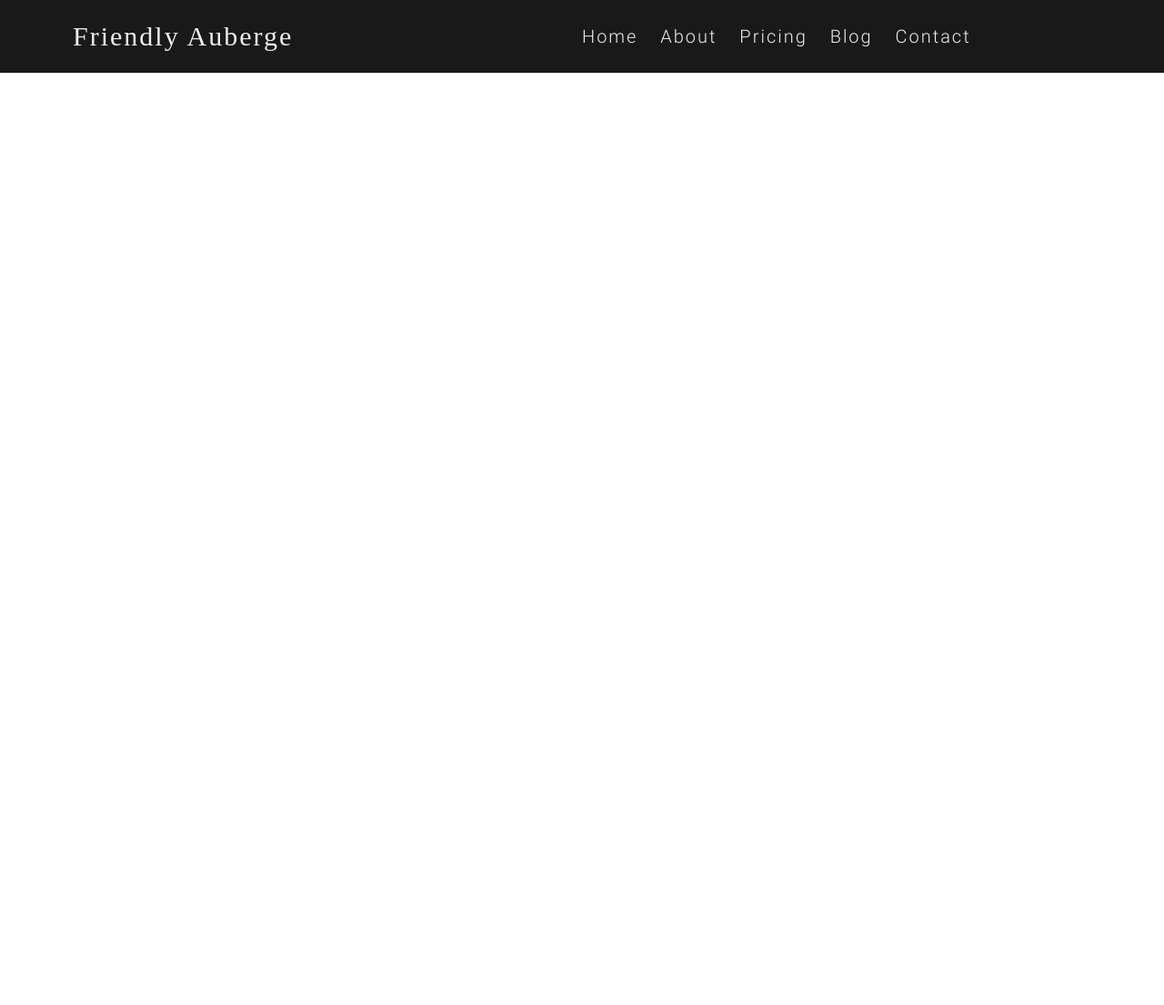
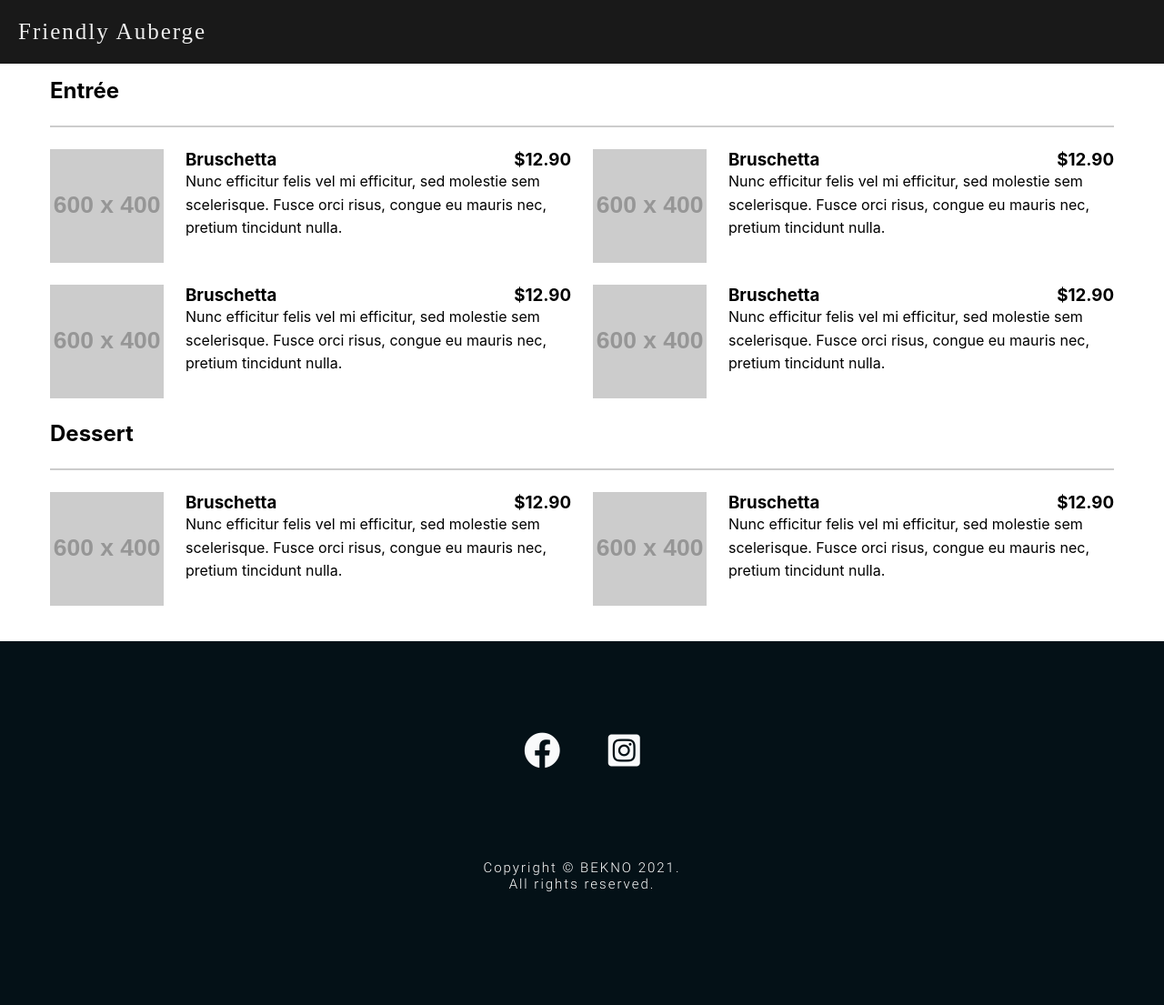
Before and after one commit to kno-be/friendly-auberge, a plain HTML site: page index.html in a window 1280 px wide. Shown: the whole page at 91% size. Before the commit the page ends 800 px from the top, so only its background shows below. Drawn offline with Linux system fonts and the light colour scheme; placeholder pictures from the web are drawn by us; a web font is replaced by a local one.

Commit message:
upd: list added

```diff
--- a/index.html
+++ b/index.html
@@ -4,12 +4,15 @@
     <meta charset="UTF-8">
     <meta http-equiv="X-UA-Compatible" content="IE=edge">
     <meta name="viewport" content="width=device-width, initial-scale=1.0">
+    <link rel="stylesheet" href="https://cdnjs.cloudflare.com/ajax/libs/font-awesome/5.13.0/css/all.min.css"/>
     <link rel="stylesheet" href="style.css">
     <link rel="stylesheet" href="./resources/css/navbar.css">
+    <link rel="stylesheet" href="./resources/css/section.css">
+    <link rel="stylesheet" href="./resources/css/footer.css">
+
     <title>Friendly Menu</title>
 </head>
 <body>
-
 <!-- Navbar -->
 <nav class="navbar">
   <div class="navbar-logo">
@@ -17,32 +20,123 @@
       Friendly Auberge
     </a>
   </div>
-      <div class="nav-list">
-          <a href="#" class="nav-link">Home</a>
-          <a href="#" class="nav-link">About</a>
-          <a href="#" class="nav-link">Pricing</a>
-          <a href="#" class="nav-link">Blog</a>
-          <a href="#" class="nav-link">Contact</a>
-      </div>
+</nav>
 
 
-    <!-- Menu -->
-    <div id="menu" class="menu">
-      <div class="line line-1"></div>
-      <div class="line line-2"></div>
-      <div class="line line-3"></div>
+<!-- Section One -->
+  <section>
+    <div class="container">
+      <div class="menu">
+        <h2 class="menu-group-heading">
+          Entrée
+        </h2>
+        <div class="menu-group">
+          <div class="menu-item">
+            <img class="menu-item-image" src="https://dummyimage.com/600x400/000/fff" alt="Bruschetta">
+            <div class="menu-item-text">
+              <h3 class="menu-item-heading">
+                <span class="menu-item-name">Bruschetta</span>
+                <span class="menu-item-price">$12.90</span>
+              </h3>
+              <p class="menu-item-description">
+                Nunc efficitur felis vel mi efficitur, sed molestie sem scelerisque. Fusce orci risus,
+                congue eu mauris nec, pretium tincidunt nulla.
+              </p>
             </div>
-    <div id="menu-list" class="menu-list">
-      <a href="#food" class="menu-link">Food</a>
-      <a href="#drinks" class="menu-link">Drinks</a>
-      <a href="#desert" class="menu-link">Deserts</a>
-      <a href="#vignes" class="menu-link">Vignes</a>
-      <a href="#contact" class="menu-link">Contact</a>
           </div>
-    <!-- End of Menu -->
-  </nav>
+          <div class="menu-item">
+            <img class="menu-item-image" src="https://dummyimage.com/600x400/000/fff" alt="Bruschetta">
+            <div class="menu-item-text">
+              <h3 class="menu-item-heading">
+                <span class="menu-item-name">Bruschetta</span>
+                <span class="menu-item-price">$12.90</span>
+              </h3>
+              <p class="menu-item-description">
+                Nunc efficitur felis vel mi efficitur, sed molestie sem scelerisque. Fusce orci risus,
+                congue eu mauris nec, pretium tincidunt nulla.
+              </p>
+            </div>
+          </div>
+          <div class="menu-item">
+            <img class="menu-item-image" src="https://dummyimage.com/600x400/000/fff" alt="Bruschetta">
+            <div class="menu-item-text">
+              <h3 class="menu-item-heading">
+                <span class="menu-item-name">Bruschetta</span>
+                <span class="menu-item-price">$12.90</span>
+              </h3>
+              <p class="menu-item-description">
+                Nunc efficitur felis vel mi efficitur, sed molestie sem scelerisque. Fusce orci risus,
+                congue eu mauris nec, pretium tincidunt nulla.
+              </p>
+            </div>
+          </div>
+          <div class="menu-item">
+            <img class="menu-item-image" src="https://dummyimage.com/600x400/000/fff" alt="Bruschetta">
+            <div class="menu-item-text">
+              <h3 class="menu-item-heading">
+                <span class="menu-item-name">Bruschetta</span>
+                <span class="menu-item-price">$12.90</span>
+              </h3>
+              <p class="menu-item-description">
+                Nunc efficitur felis vel mi efficitur, sed molestie sem scelerisque. Fusce orci risus,
+                congue eu mauris nec, pretium tincidunt nulla.
+              </p>
+            </div>
+          </div>
+        </div>
+        <h2 class="menu-group-heading">
+          Dessert
+        </h2>
+        <div class="menu-group">
+          <div class="menu-item">
+            <img class="menu-item-image" src="https://dummyimage.com/600x400/000/fff" alt="Bruschetta">
+            <div class="menu-item-text">
+              <h3 class="menu-item-heading">
+                <span class="menu-item-name">Bruschetta</span>
+                <span class="menu-item-price">$12.90</span>
+              </h3>
+              <p class="menu-item-description">
+                Nunc efficitur felis vel mi efficitur, sed molestie sem scelerisque. Fusce orci risus,
+                congue eu mauris nec, pretium tincidunt nulla.
+              </p>
+            </div>
+          </div>
+          <div class="menu-item">
+            <img class="menu-item-image" src="https://dummyimage.com/600x400/000/fff" alt="Bruschetta">
+            <div class="menu-item-text">
+              <h3 class="menu-item-heading">
+                <span class="menu-item-name">Bruschetta</span>
+                <span class="menu-item-price">$12.90</span>
+              </h3>
+              <p class="menu-item-description">
+                Nunc efficitur felis vel mi efficitur, sed molestie sem scelerisque. Fusce orci risus,
+                congue eu mauris nec, pretium tincidunt nulla.
+              </p>
+            </div>
+          </div>
+        </div>
+      </div>
+    </div>
+  </section>
+<!-- END OF Section One -->
 
-<!-- END OF Navbar -->
+<!-- START OF Footer -->
+<footer id="section-4">
+  <div class="social-media">
+    <a href="#" class="social-media-link">
+      <i class="fab fa-facebook"></i>
+    </a>
+    <a href="#" class="social-media-link">
+      <i class="fab fa-instagram-square"></i>
+    </a>
+  </div>
+  <div class="copyright">
+    <p> Copyright &copy; BEKNO 2021.</p>
+    <p> All rights reserved.</p>
+  </div>
+</footer>
+<!-- END OF Footer -->
+
 </body>
 
 </html>
--- /dev/null
+++ b/resources/css/footer.css
@@ -0,0 +1,35 @@
+footer {
+    width: 100%;
+    height: 50vh;
+    background-color: #041117;
+    display: flex;
+    align-items: center;
+    flex-direction: column;
+    padding-bottom: 10rem;
+}
+
+.social-media {
+    padding-top: 10rem;
+    margin-bottom: 10rem;
+}
+
+.social-media-link {
+    margin: 0 2rem;
+    padding: 0.5rem;
+    background-color: transparent;
+}
+
+.social-media-link i {
+    font-size: 4rem;
+    color: #f9fafb;
+}
+
+.copyright {
+    font-family: Roboto-light;
+    color: #fff;
+    font-size: 1.5rem;
+    letter-spacing: 0.2rem;
+    font-weight: 300;
+    text-align: center;
+}
+/* END OF SECTION 4*/
--- a/resources/css/navbar.css
+++ b/resources/css/navbar.css
@@ -1,9 +1,9 @@
 .navbar {
   width: 100%;
-  height: 8rem;
+  height: 7rem;
   padding: 2rem;
   margin: 0%;
-  font-family: Roboto;
+  font-family: Roboto-light;
   font-size: 2rem;
   background-color: rgba(0, 0, 0, 0.9);
   color: aliceblue;
@@ -11,138 +11,9 @@
   align-items: center;
 }
 
-.navbar-logo {
-  padding-left: 6rem;
-}
-
 .navbar-logo a {
   font-family: Pacifico;
-  font-size: 3rem;
+  font-size: 2.5rem;
   color: #eee;
   letter-spacing: 0.2rem;
 }
-
-/* MENU */
-.menu {
-  height: 4rem;
-  width: 4rem;
-  position: fixed;
-  right: 4rem;
-  display: flex;
-  flex-direction: column;
-  justify-content: space-evenly;
-  cursor: pointer;
-  visibility: hidden;
-}
-.line {
-  width: 100%;
-  height: 0.2rem;
-  background-color: #eee;
-  transition: transform 0.3s;
-}
-.line-1 {
-  width: 50%;
-}
-.line-3 {
-  width: 50%;
-  margin-left: auto;
-}
-
-.menu-list {
-  height: 4rem;
-  width: 100%;
-  display: flex;
-  font-family: Roboto;
-  font-size: 2rem;
-  flex-direction: row;
-  justify-content: space-evenly;
-  align-items: center;
-  background-color: grey;
-  position: fixed;
-  left: 0rem;
-  top: 8rem;
-  visibility: hidden;
-}
-.menu:hover ~ .menu-list {
-  visibility: visible;
-}
-.menu-list:hover {
-  visibility: visible;
-}
-.menu-link {
-  color: black;
-}
-
-/* END OF MENU */
-
-.nav-list {
-  position: absolute;
-  left: 50%;
-}
-
-.nav-link {
-  color: #eee;
-  padding-right: 2rem;
-  letter-spacing: 00.2rem;
-}
-
-.nav-link:hover {
-  color: blue;
-}
-
-/* RESPONSIVE */
-
-@media (max-width: 900px) {
-  .navbar-logo {
-    padding-left: 4rem;
-  }
-
-  .nav-list {
-    visibility: hidden;
-  }
-
-  .menu {
-    visibility: visible;
-  }
-
-}
-
-@media (max-width: 500px) {
-  .navbar {
-    height: 6rem;
-  }
-
-  .navbar-logo {
-    padding-left: 2rem;
-  }
-
-  .navbar-logo a {
-    font-size: 2.5rem;
-    letter-spacing: 0.2rem;
-  }
-}
-
-  @media (max-width: 400px) {
-    .navbar {
-      height: 5rem;
-    }
-
-    .navbar-logo {
-      padding-left: 0rem;
-    }
-
-    .navbar-logo a {
-      font-size: 2rem;
-      letter-spacing: 0.2rem;
-    }
-
-    .menu {
-      height: 2rem;
-      width: 2rem;
-    }
-
-    .menu-list {
-      font-size: 1.5rem;
-    }
-
-}
--- /dev/null
+++ b/resources/css/section.css
@@ -0,0 +1,68 @@
+.container {
+    max-width: 1200px;
+    margin: 0 auto;
+    padding: 1.5em;
+  }
+
+  .menu {
+    font-family: "Inter", sans-serif;
+    font-size: 14px;
+  }
+
+  .menu-group-heading {
+    margin: 0;
+    padding-bottom: 1em;
+    border-bottom: 2px solid #ccc;
+  }
+
+  .menu-group {
+    display: grid;
+    grid-template-columns: 1fr;
+    gap: 1.5em;
+    padding: 1.5em 0;
+  }
+
+  .menu-item {
+    display: flex;
+  }
+
+  .menu-item-image {
+    width: 80px;
+    height: 80px;
+    flex-shrink: 0;
+    object-fit: cover;
+    margin-right: 1.5em;
+  }
+
+  .menu-item-text {
+    flex-grow: 1;
+  }
+
+  .menu-item-heading {
+    display: flex;
+    justify-content: space-between;
+    margin: 0;
+  }
+
+  .menu-item-name {
+    margin-right: 1.5em;
+  }
+
+  .menu-item-description {
+    line-height: 1.6;
+  }
+
+  @media screen and (min-width: 992px) {
+    .menu {
+      font-size: 16px;
+    }
+
+    .menu-group {
+      grid-template-columns: repeat(2, 1fr);
+    }
+
+    .menu-item-image {
+      width: 125px;
+      height: 125px;
+    }
+  }
--- a/style.css
+++ b/style.css
@@ -4,7 +4,7 @@
 }
 
 @font-face {
-  font-family: Roboto;
+  font-family: Roboto-light;
   src: url(./resources/Fonts/Roboto/Roboto-Light.ttf);
 }
 
@@ -20,5 +20,6 @@
 html {
   font-size: 62.5%;
   scroll-behavior: smooth;
-
+  display: flex;
+  flex-direction: column;
 }
```
Also changed, not shown: 2 other files. Lines whose indentation alone changed are shown as unchanged.
